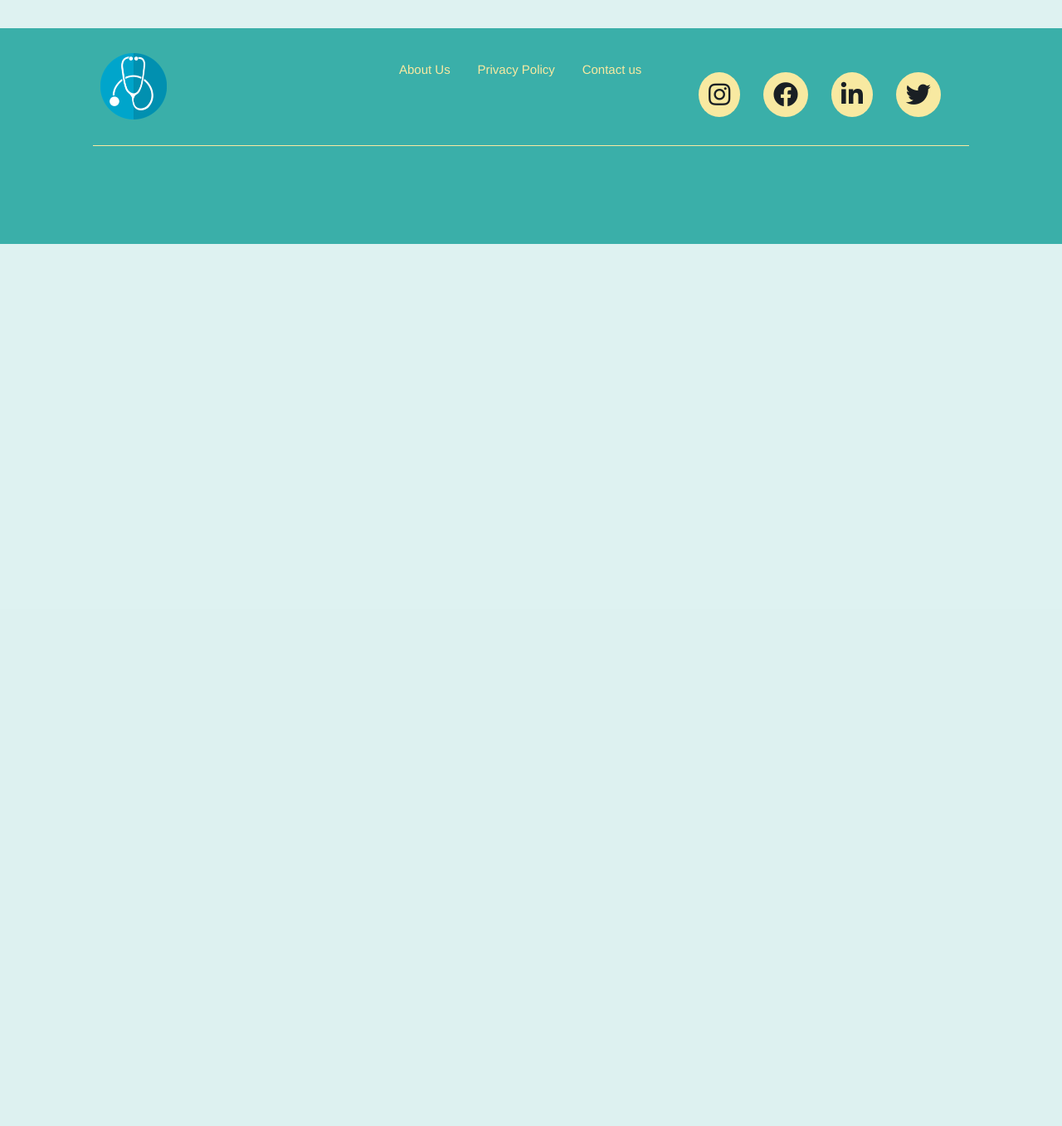
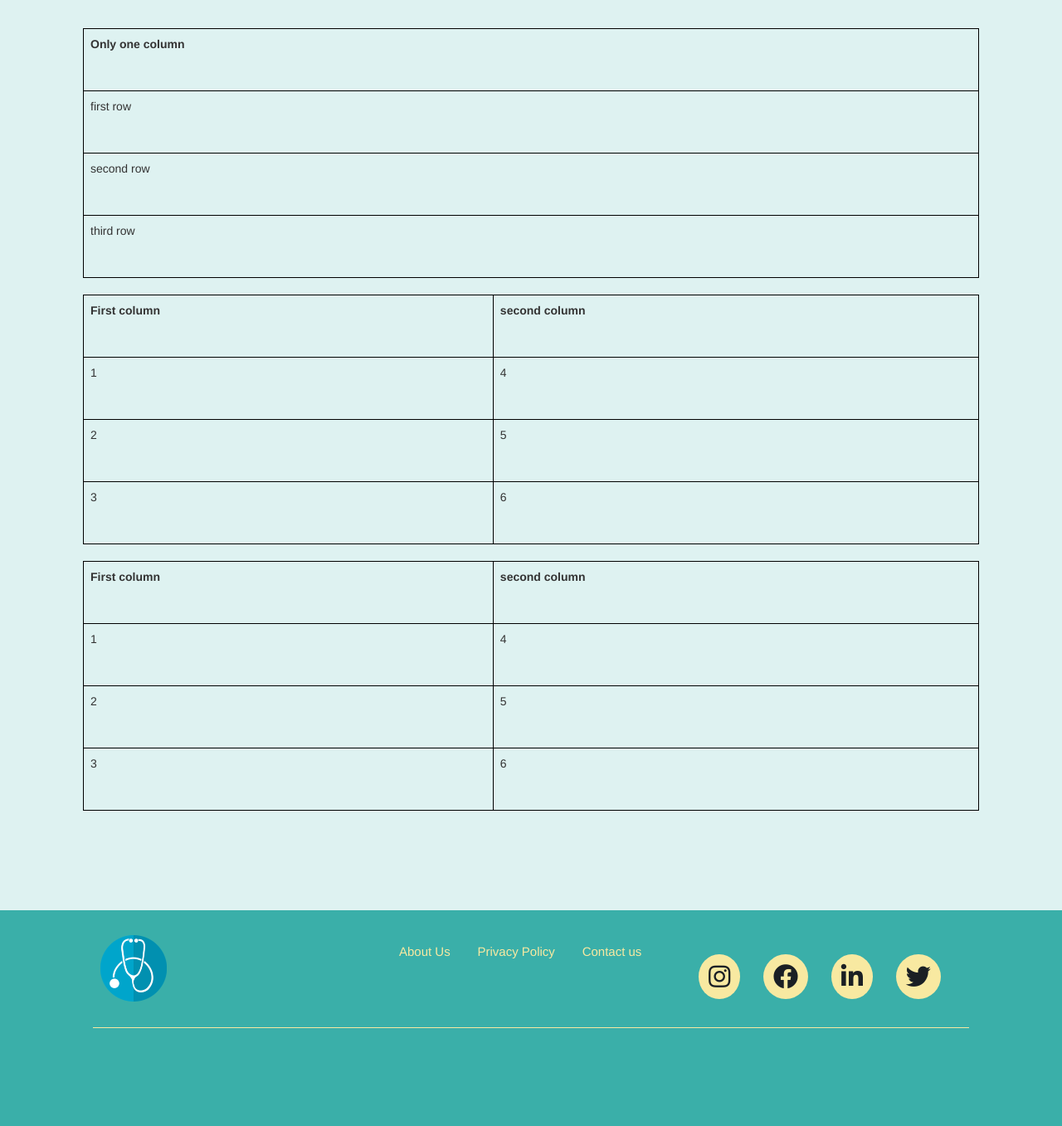
Before and after one commit to Rajeev064/front, a Flask app: template templates/patients.html in a window 1280 px wide. Shown: the part 66-1423 px from the top of the page at 83% size. Before the commit the page ends 360 px from the top, so only its background shows below. Run offline with Flask 2, Linux system fonts and the light colour scheme; the template is opened without the code that fills it, so the values that code supplies are empty; parts of the project's set-up code (start-up, migrations or seed data) failed here and were passed over; some libraries are stand-ins or nearby versions.

Commit message:
Tables added

```diff
--- a/static/style.css
+++ b/static/style.css
@@ -174,7 +174,18 @@
       padding:12px;
       border-radius: 50%;
   }
+  /*Table*/
+  .table-fixed tbody {
+    height: 300px;
 
+    width: 100%;
+}
+table th, td{
+  border: 1px solid black;
+  border-top: 1px solid black !important;
+}
+
+  /*Table end*/
 
 
   /*------------------------------------------------------------------
--- a/templates/patients.html
+++ b/templates/patients.html
@@ -38,6 +38,71 @@
     <div class="centered" style="display: block; margin: 75px auto; text-align: center; width: 800px">
       {{ plot_div|indent(4)|safe }}
     </div>
+    <div class="row d-flex justify-content-center" style="margin: 100px;">
+      <div class="col-12 d-flex justify-content-center">
+        <div class="table-responsive">
+        <table class="table table-fixed">
+          <tr>
+            <th>Only one column</th>
+          </tr>
+          <tr>
+            <td>first row</td>
+
+          </tr>
+          <tr>
+            <td>second row</td>
+          </tr>
+          <tr>
+            <td>third row</td>
+          </tr>
+        </table>
+      </div>
+      </div>
+      <div class="col-12">
+        <div class="table-responsive">
+        <table class="table table-fixed">
+          <tr>
+            <th>First column</th>
+            <th>second column</th>
+          </tr>
+          <tr>
+            <td>1</td>
+            <td>4</td>
+          </tr>
+          <tr>
+            <td>2</td>
+            <td>5</td>
+          </tr>
+          <tr>
+            <td>3</td>
+            <td>6</td>
+          </tr>
+        </table>
+      </div>
+      </div>
+      <div class="col-12">
+        <div class="table-responsive">
+        <table class="table table-fixed">
+          <tr>
+            <th>First column</th>
+            <th>second column</th>
+          </tr>
+          <tr>
+            <td>1</td>
+            <td>4</td>
+          </tr>
+          <tr>
+            <td>2</td>
+            <td>5</td>
+          </tr>
+          <tr>
+            <td>3</td>
+            <td>6</td>
+          </tr>
+        </table>
+      </div>
+      </div>
+    </div>
     <footer class="site-footer">
       <div class = "container">
 
```
